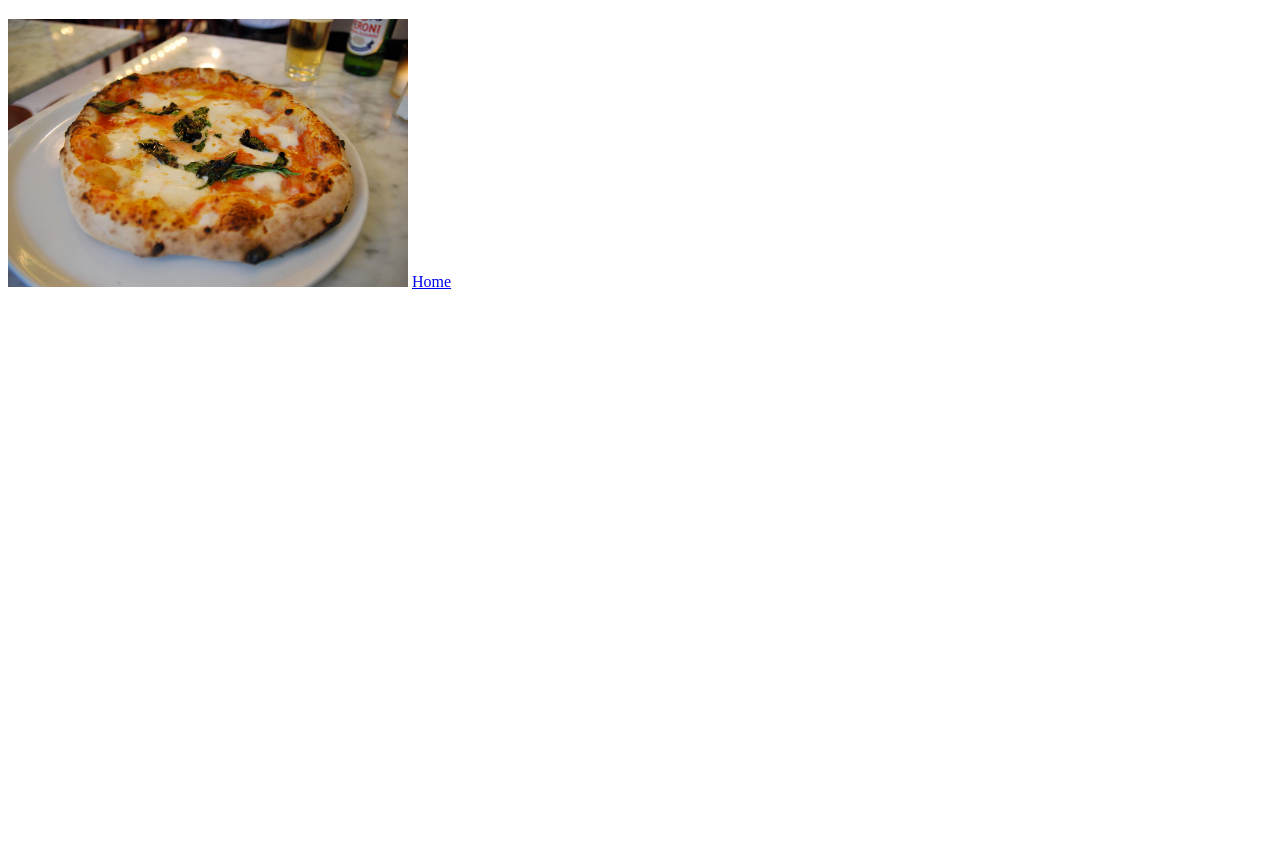
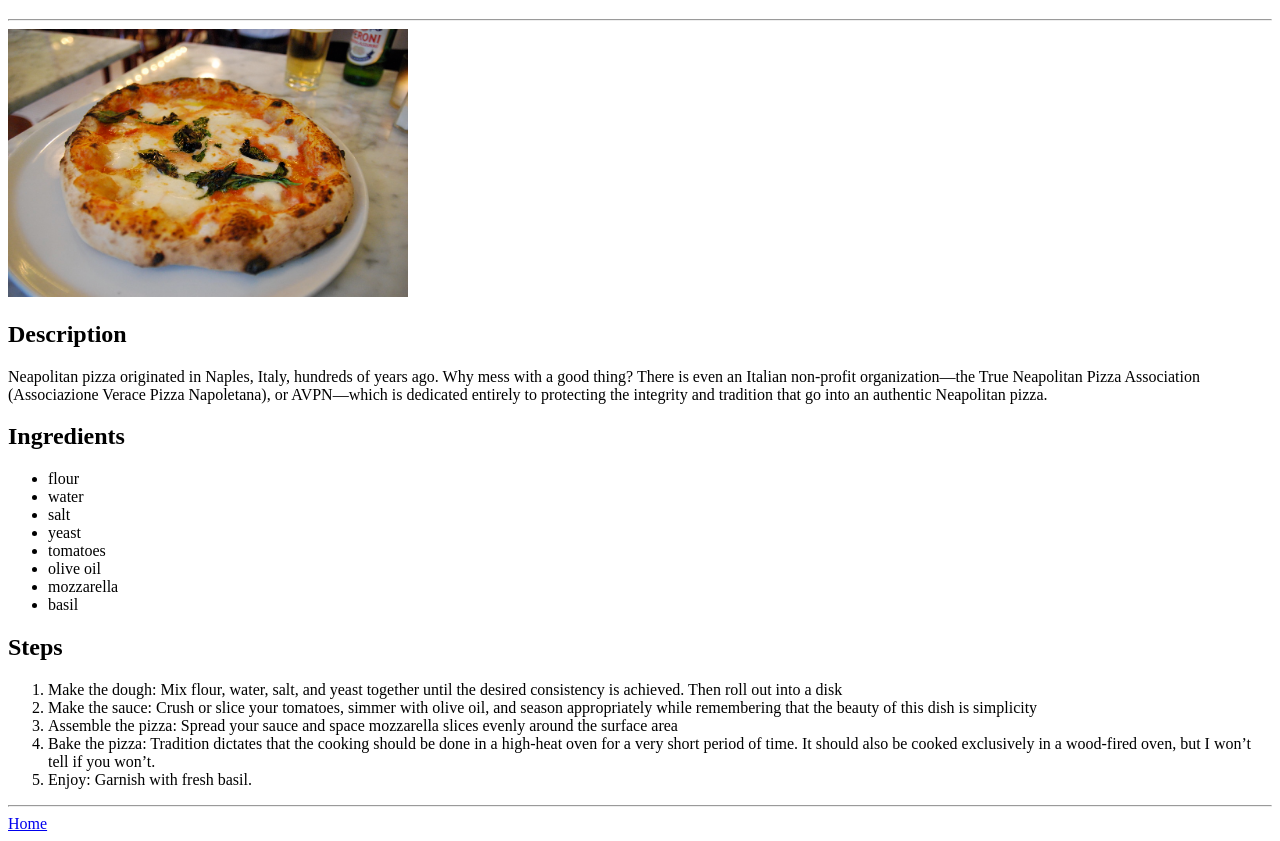
Before and after one commit to AlQasim123/odin-recipes, a plain HTML site: page recipes/pizza.html in a window 1280 px wide. Shown: the part 61-902 px from the top of the page. Before the commit the page ends 800 px from the top, so only its background shows below. Drawn offline with Linux system fonts and the light colour scheme.

Commit message:
Add the recipes into recipe pages

```diff
--- a/recipes/pizza.html
+++ b/recipes/pizza.html
@@ -6,7 +6,30 @@
 </head>
 <body>
     <h1>Pizza Napoletana</h1>
+    <hr>
     <img src="../images/pizza.jpg" alt="Neapolitan pizza" width="400">
+    <h2>Description</h2>
+    <p>Neapolitan pizza originated in Naples, Italy, hundreds of years ago. Why mess with a good thing? There is even an Italian non-profit organization—the True Neapolitan Pizza Association (Associazione Verace Pizza Napoletana), or AVPN—which is dedicated entirely to protecting the integrity and tradition that go into an authentic Neapolitan pizza.</p>
+    <h2>Ingredients</h2>
+    <ul>
+        <li>flour</li>
+        <li>water</li>
+        <li>salt</li>
+        <li>yeast</li>
+        <li>tomatoes</li>
+        <li>olive oil</li>
+        <li>mozzarella</li>
+        <li>basil</li>
+    </ul>
+    <h2>Steps</h2>
+    <ol>
+        <li>Make the dough: Mix flour, water, salt, and yeast together until the desired consistency is achieved. Then roll out into a disk</li>
+        <li>Make the sauce: Crush or slice your tomatoes, simmer with olive oil, and season appropriately while remembering that the beauty of this dish is simplicity</li>
+        <li>Assemble the pizza: Spread your sauce and space mozzarella slices evenly around the surface area</li>
+        <li>Bake the pizza: Tradition dictates that the cooking should be done in a high-heat oven for a very short period of time. It should also be cooked exclusively in a wood-fired oven, but I won’t tell if you won’t.</li>
+        <li>Enjoy: Garnish with fresh basil.</li>
+    </ol>
+    <hr>
     <a href="../index.html">Home</a>
 </body>
 </html>
```
Also changed, not shown: recipes/pancake.html (+18 -0 lines), recipes/picanha.html (+20 -0 lines).
